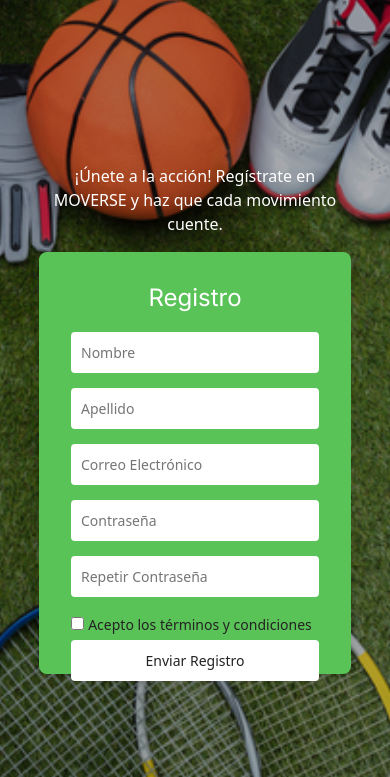
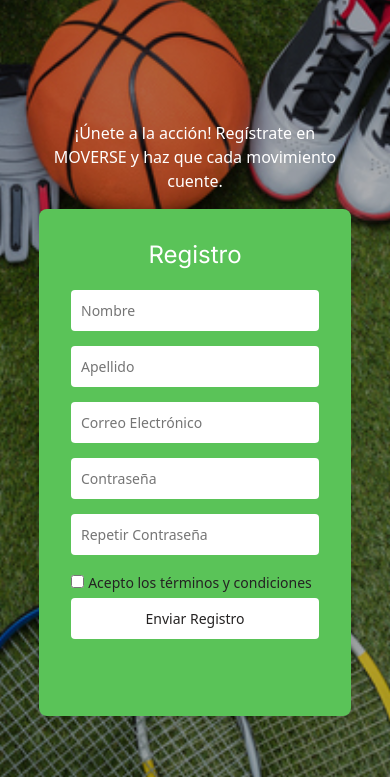
Before and after one commit to FacuMieres13/Proyecto-Coder, a website: page secciones/login.html in a window 390 px wide. Shown: the part 67-844 px from the top of the page. Drawn offline with nearby package versions, Linux system fonts and the light colour scheme.

Commit message:
Update style.css

```diff
--- a/Estilos/style.css
+++ b/Estilos/style.css
@@ -449,7 +449,7 @@
     width: 80%;
   }
   .contenido-derecha {
-    max-height: 50vh;
+    max-height: 60vh;
   }
 }
 
```
